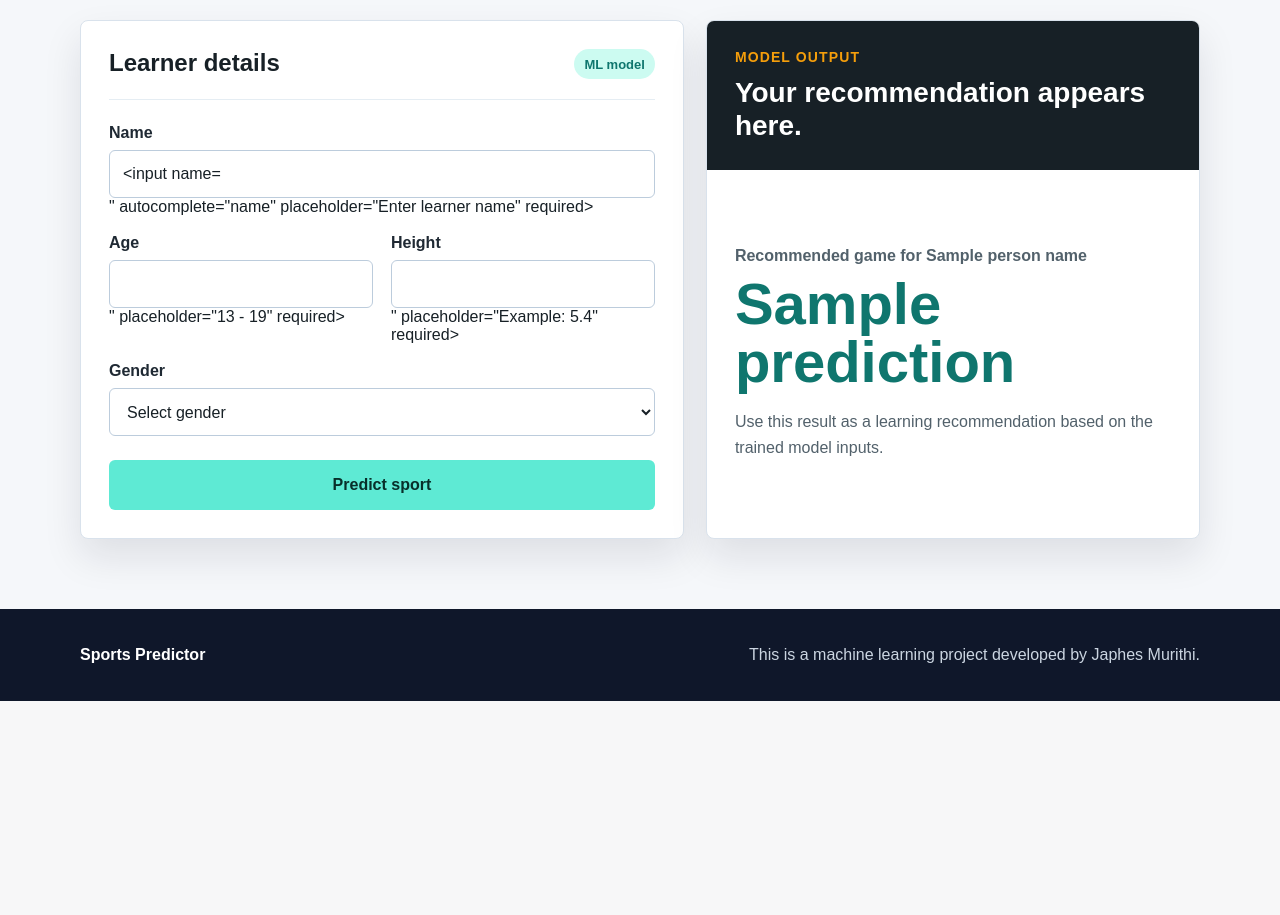
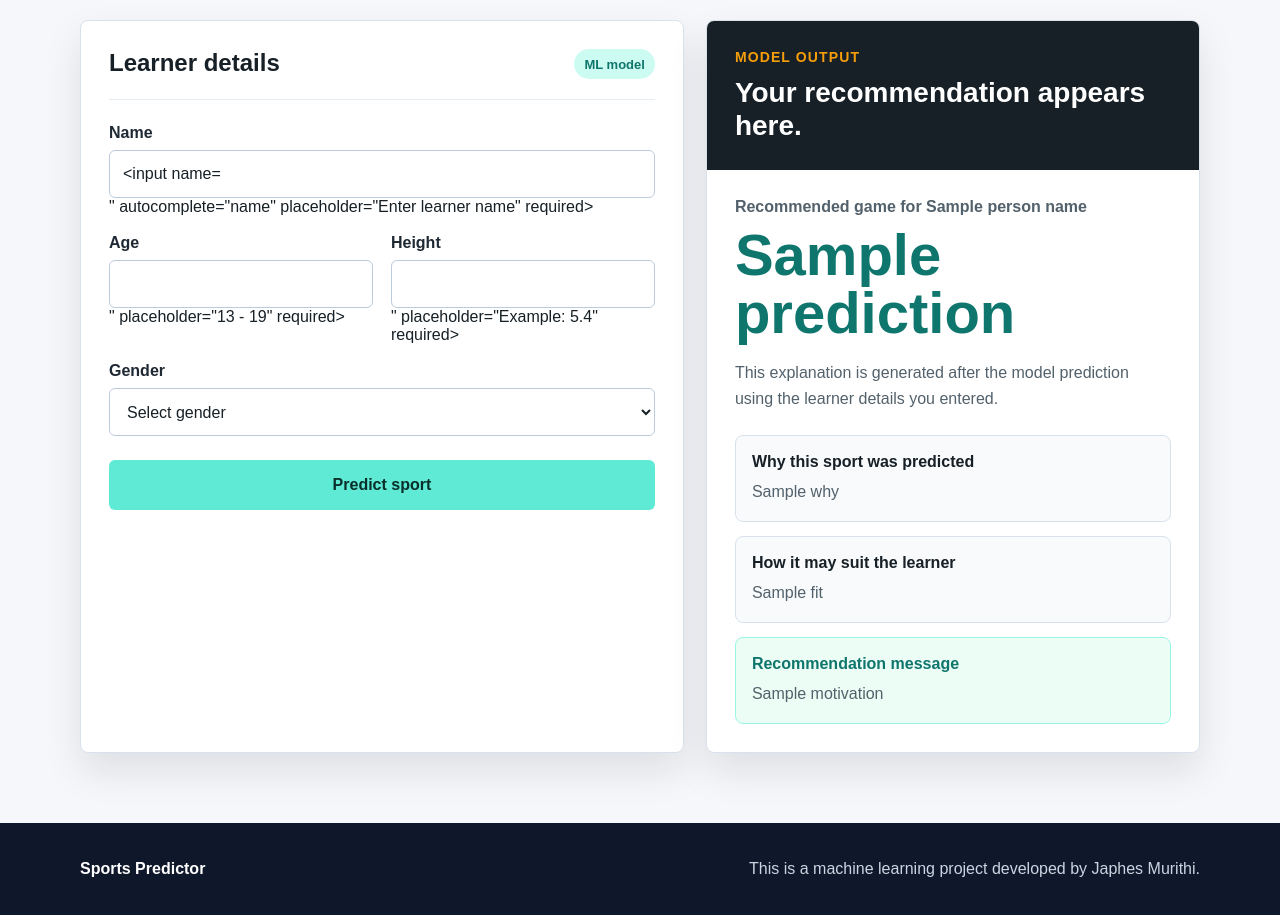
Before and after one commit to JAPHES/sport_predictor, a Django app: template sport/templates/predictor.html in a window 1280 px wide. Shown: the part 348-1263 px from the top of the page. Before the commit the page ends 1049 px from the top, so only its background shows below. Run offline with Django 3.2, Linux system fonts and the light colour scheme; the template is opened without the code that fills it: most values are stand-ins (such as "Sample title", 1, 10 or a date in 2020); form fields are guessed from the names that the template uses.

Commit message:
added recomendation message

```diff
--- a/sport/templates/predictor.html
+++ b/sport/templates/predictor.html
@@ -286,6 +286,41 @@
             line-height: 1.6;
         }
 
+        .explanation-grid {
+            display: grid;
+            gap: 14px;
+            margin-top: 24px;
+        }
+
+        .explanation-card {
+            padding: 16px;
+            border: 1px solid #d9e2ec;
+            border-radius: 8px;
+            background: #f8fafc;
+        }
+
+        .explanation-card h3 {
+            margin: 0 0 8px;
+            color: #172026;
+            font-size: 16px;
+            line-height: 1.25;
+        }
+
+        .explanation-card p {
+            margin: 0;
+            color: #52616b;
+            line-height: 1.55;
+        }
+
+        .explanation-card.motivation {
+            border-color: #99f6e4;
+            background: #ecfdf5;
+        }
+
+        .explanation-card.motivation h3 {
+            color: #0f766e;
+        }
+
         .empty-state {
             color: #52616b;
             line-height: 1.65;
@@ -484,7 +519,24 @@
                 {% if prediction %}
                     <p class="prediction-label">Recommended game for {{ person_name }}</p>
                     <span class="prediction">{{ prediction }}</span>
-                    <p class="result-note">Use this result as a learning recommendation based on the trained model inputs.</p>
+                    <p class="result-note">This explanation is generated after the model prediction using the learner details you entered.</p>
+
+                    <div class="explanation-grid">
+                        <article class="explanation-card">
+                            <h3>Why this sport was predicted</h3>
+                            <p>{{ explanation.why }}</p>
+                        </article>
+
+                        <article class="explanation-card">
+                            <h3>How it may suit the learner</h3>
+                            <p>{{ explanation.fit }}</p>
+                        </article>
+
+                        <article class="explanation-card motivation">
+                            <h3>Recommendation message</h3>
+                            <p>{{ explanation.motivation }}</p>
+                        </article>
+                    </div>
                 {% else %}
                     <div class="empty-state">
                         <strong>No prediction yet</strong>
```
Also changed, not shown: sport/tests.py (+20 -1 lines), sport/views.py (+83 -0 lines).
